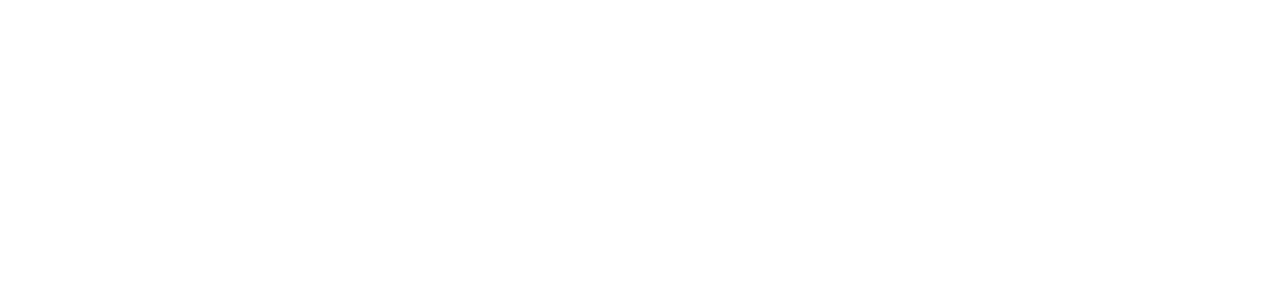
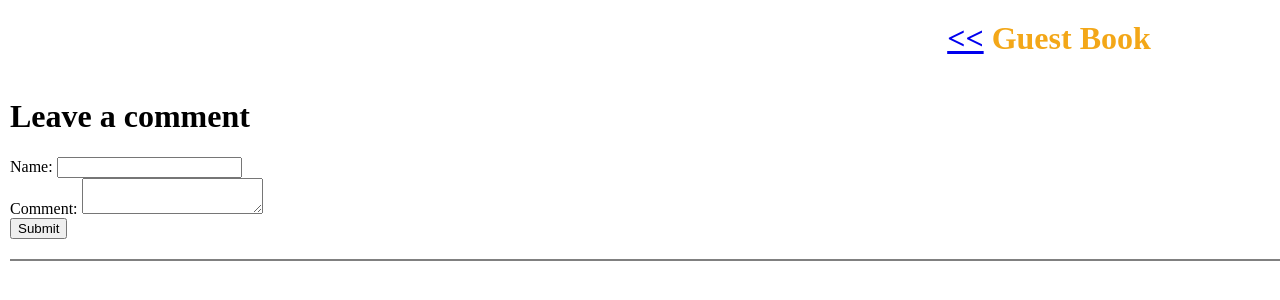
Before and after one commit to step-batch-7/flower-catalog-sukhiboi, a website: page public/guest-book.html in a window 1280 px wide. Drawn offline with Linux system fonts and the light colour scheme.

Commit message:
created page for guest book

```diff
--- a/public/guest-book.html
+++ b/public/guest-book.html
@@ -0,0 +1,24 @@
+<!DOCTYPE html>
+<html lang="en">
+  <head>
+    <meta charset="UTF-8" />
+    <meta name="viewport" content="width=device-width, initial-scale=1.0" />
+    <meta http-equiv="X-UA-Compatible" content="ie=edge" />
+    <link rel="stylesheet" href="./styles/styles.css" type="text/css" />
+    <title>Guest Book</title>
+  </head>
+  <body class="hide-overflow">
+    <div class="header no-border">
+      <span><a href="index.html">&lt&lt</a> Guest Book</span>
+    </div>
+    <div class="comment-form">
+      <h1>Leave a comment</h1>
+      <form>
+        Name: <input name="name" type="text" /><br />
+        Comment:
+        <textarea name="comment"></textarea><br />
+        <input type="submit" value="Submit" />
+      </form>
+    </div>
+  </body>
+</html>
--- a/public/styles/styles.css
+++ b/public/styles/styles.css
@@ -6,7 +6,6 @@ body {
 
 .header {
   padding: 20px 0;
-  font-size: 32px;
   border-bottom: 2px solid grey;
   text-transform: capitalize;
   color: #f3a718;
@@ -14,6 +13,7 @@ body {
 
 .header > span {
   margin: 0 0 0 74%;
+  font-size: 32px;
   font-weight: 600;
 }
 
@@ -71,3 +71,13 @@ body {
 .hide-overflow {
   overflow: hidden;
 }
+
+.no-border {
+  border: none;
+}
+
+.comment-form {
+  margin-left: 10px;
+  border-bottom: 2px solid grey;
+  padding-bottom: 20px;
+}
```
Also changed, not shown: public/abeliophyllum.html (+1 -1 lines), public/ageratum.html (+1 -1 lines).
